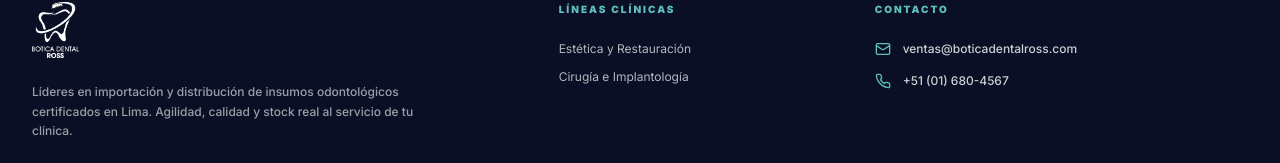
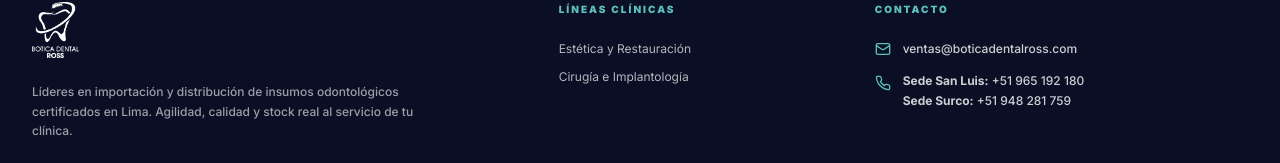
Before and after one commit to ryuk2345/DentalRoss, a React (Vite) app: page / in a window 1280 px wide. Shown: the part 4243-4406 px from the top of the page. Built offline with nearby package versions, Linux system fonts and the light colour scheme; a web font is replaced by a local one.

Commit message:
feat: show specific branch contact numbers in footer

```diff
--- a/src/App.tsx
+++ b/src/App.tsx
@@ -427,7 +427,13 @@
               <h4 className="text-[10px] font-black uppercase tracking-[0.2em] text-accent">Contacto</h4>
               <div className="space-y-4 text-xs font-medium">
                 <div className="flex items-center gap-3"><Mail className="text-accent" size={16}/><p className="text-white/80">ventas@boticadentalross.com</p></div>
-                <div className="flex items-center gap-3"><Phone className="text-accent" size={16}/><p className="text-white/80">+51 (01) 680-4567</p></div>
+                <div className="flex items-start gap-3">
+                  <Phone className="text-accent mt-0.5" size={16}/>
+                  <div className="space-y-1">
+                    <p className="text-white/80"><strong>Sede San Luis:</strong> +51 965 192 180</p>
+                    <p className="text-white/80"><strong>Sede Surco:</strong> +51 948 281 759</p>
+                  </div>
+                </div>
               </div>
             </div>
           </div>
```
